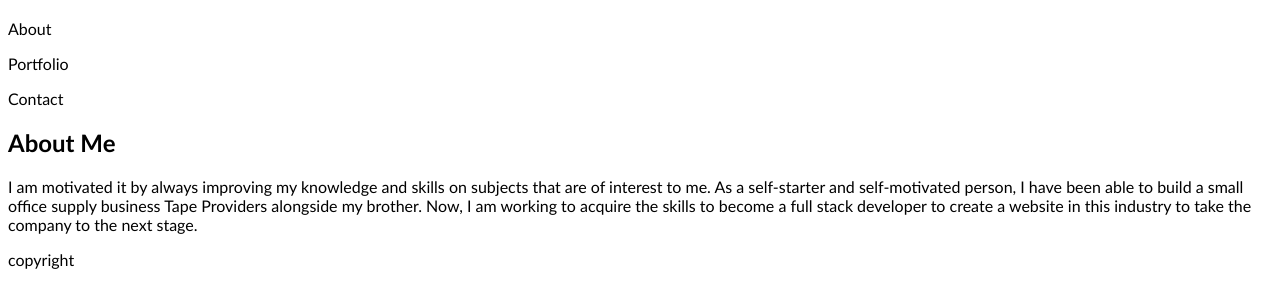
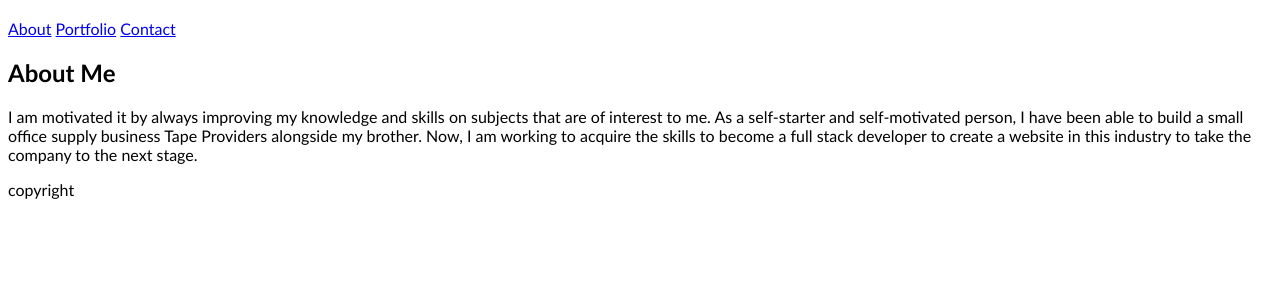
Before and after one commit to stephentsoi92/Basic-Portfolio, a plain HTML site: page index.html in a window 1280 px wide. Shown: the part 63-370 px from the top of the page. Drawn offline with Linux system fonts and the light colour scheme.

Commit message:
update the index navigation and contact form

```diff
--- a/index.html
+++ b/index.html
@@ -7,9 +7,9 @@
     <body>
         <h1 class="name">Alan Tsoi</h1>
         <nav class="navigation">
-            <p>About</p>
-            <p>Portfolio</p>
-            <p>Contact</p>
+            <a href="index.html">About</a>
+            <a href="portfolio.html">Portfolio</a>
+            <a href="contact.html">Contact</p></a>
         </nav>
         <section class="aboutme">
             <h2>About Me</h2>
```
Also changed, not shown: contact.html (+3 -1 lines).
